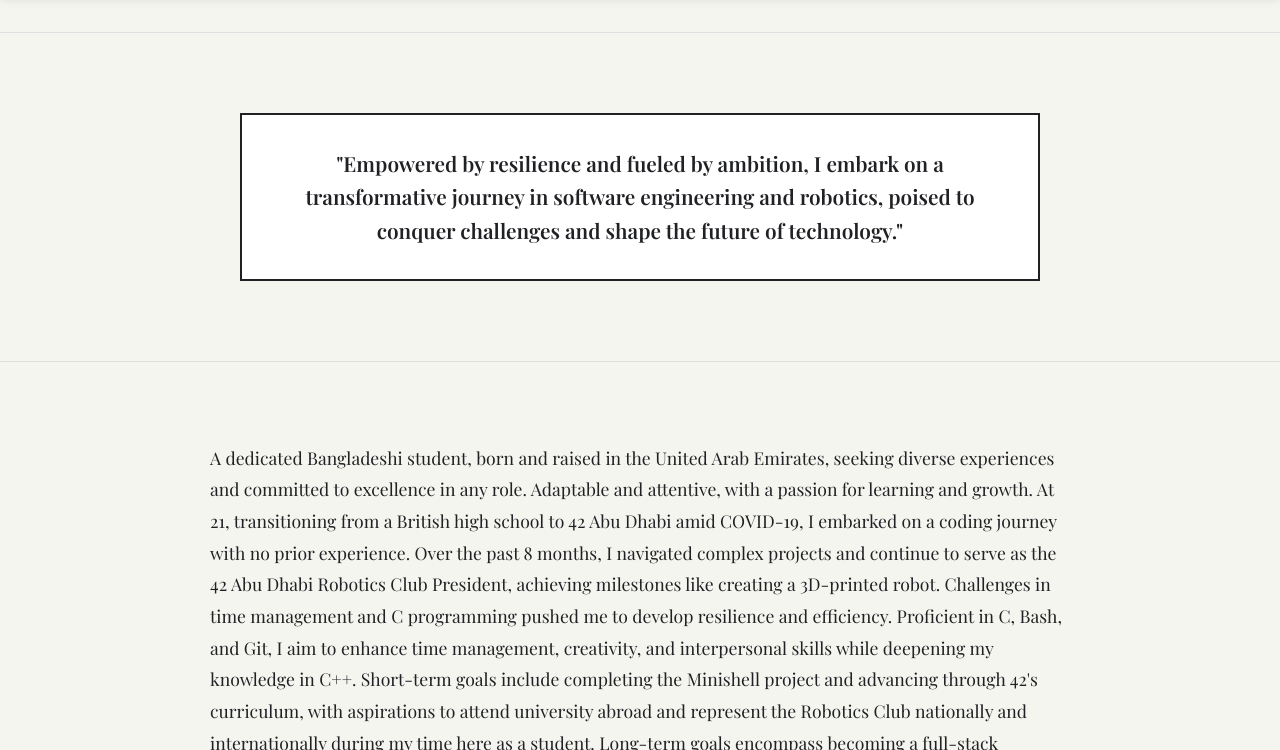
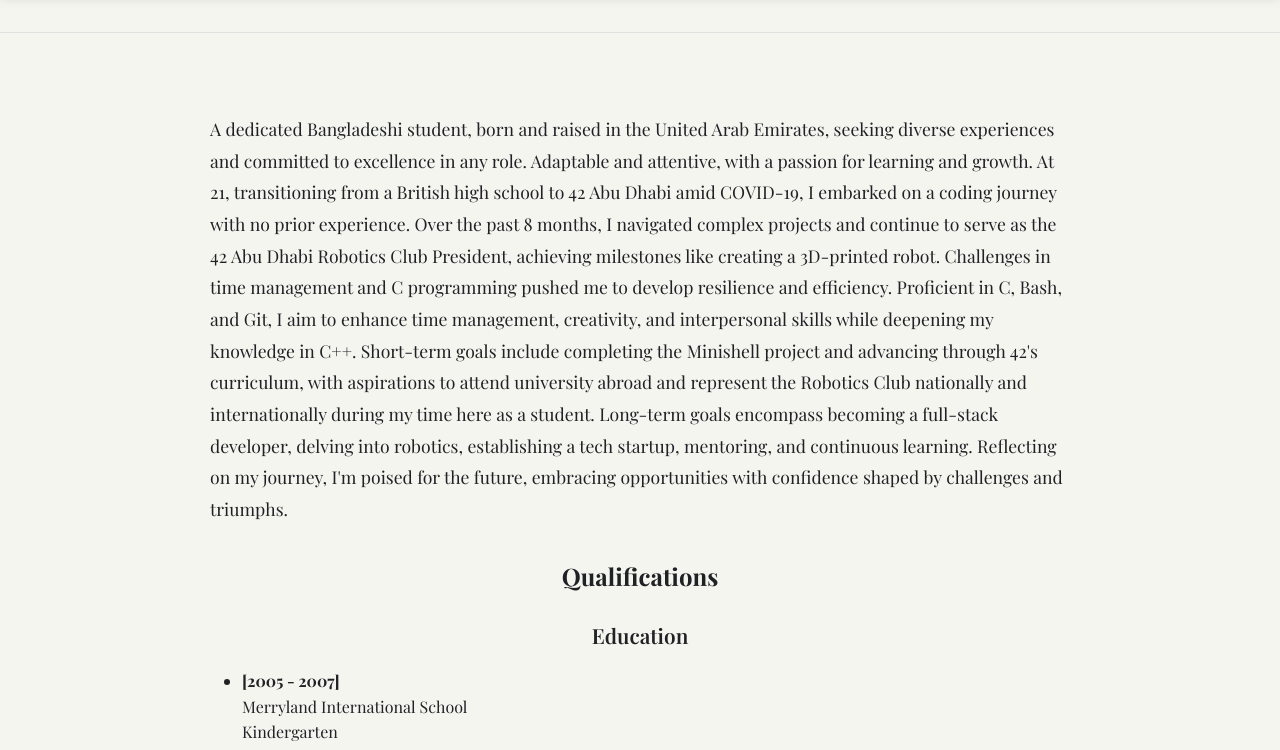
Before and after one commit to shmohamm06/shmohamm06.github.io, a plain HTML site: page about.html in a window 1280 px wide. Shown: the part 68-818 px from the top of the page. Drawn offline with nearby package versions, Linux system fonts and the light colour scheme; a web font is replaced by a local one.

Commit message:
Finished Product

```diff
--- a/about.html
+++ b/about.html
@@ -29,14 +29,6 @@
     </nav>
 
     <section class="section" style="margin-top: 100px;">
-        <div class="container">
-            <div class="hero-quote">
-                <p>"Empowered by resilience and fueled by ambition, I embark on a transformative journey in software engineering and robotics, poised to conquer challenges and shape the future of technology."</p>
-            </div>
-        </div>
-    </section>
-
-    <section class="section" style="margin-top: 0;">
         <div class="container">
             <div class="section-content">
                 <p>
--- a/styles/main.css
+++ b/styles/main.css
@@ -173,8 +173,8 @@ body {
 
 /* Hero Quote Section */
 .hero-quote {
-    background: #ffffff;
-    border: 2px solid #202124;
+    background: transparent;
+    border: 2px solid #ffffff;
     padding: 2rem;
     text-align: center;
     max-width: 800px;
@@ -184,7 +184,7 @@ body {
 .hero-quote p {
     font-family: 'Playfair Display', serif;
     font-size: 1.3rem;
-    color: #202124;
+    color: #ffffff;
     font-weight: 600;
     line-height: 1.6;
     margin: 0;
@@ -194,7 +194,7 @@ body {
 /* Sections */
 .section {
     padding: 80px 0;
-    background: #f5f5f0;
+    background: transparent;
     margin: 0;
     border-radius: 0;
     box-shadow: none;
@@ -202,7 +202,7 @@ body {
 }
 
 .section:nth-child(even) {
-    background: #f5f5f0;
+    background: transparent;
 }
 
 /* Section Separators */
```
Also changed, not shown: contact.html (+0 -8 lines), hobbies.html (+0 -8 lines), projects.html (+0 -8 lines).
